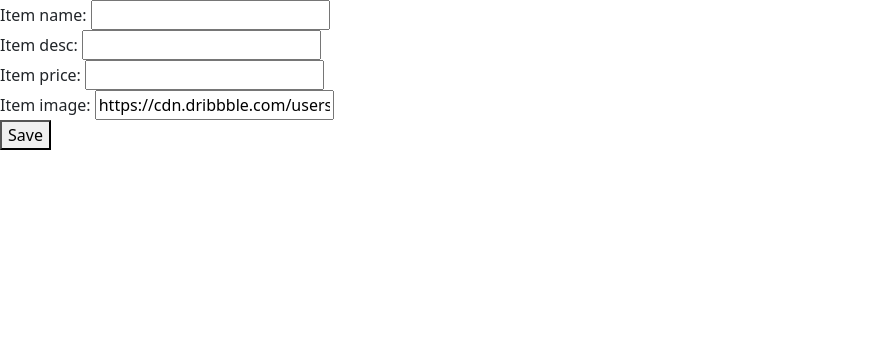
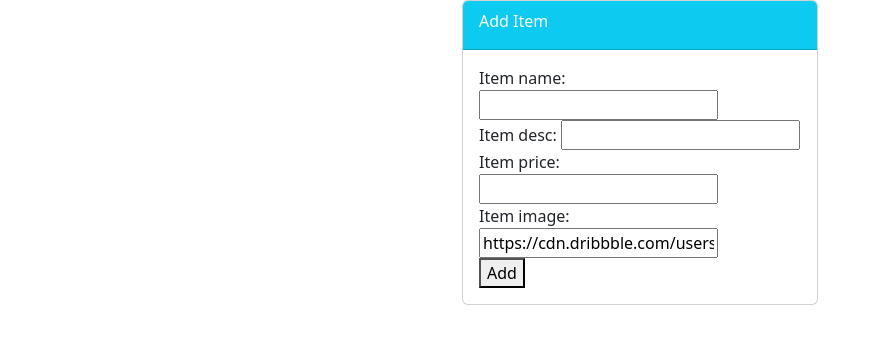
Before and after one commit to avanti-haval/Python-Django-Project, a Django app: page /food/add in a window 1280 px wide. Shown: the part 56-400 px from the top of the page, without its empty margins (0-881 px from the left). Run offline with Django 5.2, Linux system fonts and the light colour scheme.

Commit message:
Food App Day5

```diff
--- a/mysite/food/models.py
+++ b/mysite/food/models.py
@@ -1,4 +1,6 @@
 from django.db import models
+from django.contrib.auth.models import User
+from django.urls import reverse
 
 # Create your models here.
 
@@ -7,7 +9,11 @@ class Item(models.Model):
     def __str__(self):
         return self.item_name
 
+    user_name = models.ForeignKey(User,on_delete=models.CASCADE,default=1)
     item_name = models.CharField(max_length=200)
     item_desc = models.CharField(max_length=200)
     item_price = models.IntegerField()
     item_image = models.CharField(max_length=500,default="https://cdn.dribbble.com/users/1012566/screenshots/4187820/media/985748436085f06bb2bd63686ff491a5.jpg?resize=400x300&vertical=center")
+
+    def get_absolute_url(self):
+        return reverse("food:detail",kwargs={"pk": self.pk})
--- a/mysite/food/templates/food/index.html
+++ b/mysite/food/templates/food/index.html
@@ -17,6 +17,7 @@
                 <h3>{{ item.item_name }}</h3>
                 <h5>{{ item.item_desc }}</h5>
                 <h6>${{item.item_price }}</h6>
+                <h6>{{ item.user_name }} </h6>
             </div>
             <div class="col-md-2">
                 <a href="{% url 'food:detail' item.id %}" class="btn btn-success">Details</a>
--- a/mysite/food/templates/food/item-form.html
+++ b/mysite/food/templates/food/item-form.html
@@ -1,8 +1,26 @@
 {% extends 'food/base.html' %}
+
 {% block body %}
-<form method="POST">
-    {% csrf_token %}
-    {{ form }}
-    <button type="submit">Save</button>
-</form>
+
+<div class="container">
+    <div class="row">
+        <div class="col-md-4 offset-md-4">
+            <div class="card">
+                <div class="card-header text-white bg-info">
+                    <div class="card-title">
+                        Add Item
+                    </div>
+                </div>
+                <div class="card-body">
+                    <form method="POST">
+                        {% csrf_token %}
+                        {{ form }}
+                        <button class="btn-info" type="submit">Add</button>
+                    </form>
+                </div>
+            </div>
+        </div>
+    </div>
+</div>
+
 {% endblock %}
--- a/mysite/food/urls.py
+++ b/mysite/food/urls.py
@@ -4,12 +4,21 @@ from . import views
 app_name = 'food'
 urlpatterns = [
     #/food/
-    path('', views.index, name='index'),
+    # function based views
+    #path('', views.index, name='index'),
+    # class based or generic views
+    path('', views.IndexClassView.as_view(), name='index'),
     #/food/1
-    path('<int:item_id>/', views.detail,name='detail'),
+    # function based views
+    #path('<int:item_id>/', views.detail,name='detail'),
+    # class based or generic views
+    path('<int:pk>/', views.FoodDetail.as_view(),name='detail'),
     path('item/',views.item,name='item'),
     #add items
-    path('add',views.create_item,name='create_item'),
+    # function based views
+    #path('add',views.create_item,name='create_item'),
+    # class based or generic views
+    path('add',views.CreateItem.as_view(),name='create_item'),
     #edit items
     path('update/<int:id>/',views.update_item,name='update_item'),
     #delete items
--- a/mysite/food/views.py
+++ b/mysite/food/views.py
@@ -3,8 +3,11 @@ from django.http import HttpResponse
 from .models import Item
 from django.template import loader
 from .forms import ItemForm
+from django.views.generic.list import ListView
+from django.views.generic.detail import DetailView
+from django.views.generic.edit import CreateView
 
-# Create your views here.
+# function based views.
 def index(request):
     item_list = Item.objects.all()
     context = {
@@ -12,9 +15,17 @@ def index(request):
     }
     return render(request,'food/index.html',context)
 
+# class based or generic views.
+class IndexClassView(ListView):
+    model = Item
+    template_name = 'food/index.html'
+    context_object_name = 'item_list'
+
+
 def item(request):
     return HttpResponse('<h1>Item View</h1>')
 
+# function based views.
 def detail(request,item_id):
     item = Item.objects.get(pk=item_id)
     context = {
@@ -22,14 +33,28 @@ def detail(request,item_id):
     }
     return render(request,'food/detail.html',context)
 
+# class based or generic views.
+class FoodDetail(DetailView):
+    model = Item
+    template_name = 'food/detail.html'
+
+# function based views.
 def create_item(request):
     form = ItemForm(request.POST or None)
 
     if form.is_valid():
         form.save()
         return redirect('food:index')
+    return render(request,'food/item-form.html',{'form':form})
 
-    return render(request,'food/item-form.html',{'form':form})
+# class based or generic views.
+class CreateItem(CreateView):
+    model = Item
+    fields = ['item_name','item_desc','item_price','item_image']
+    template_name = 'food/item-form.html'
+    def form_valid(self,form):
+        form.instance.user_name = self.request.user
+        return super().form_valid(form)
 
 def update_item(request,id):
     item = Item.objects.get(id=id)
--- a/mysite/users/apps.py
+++ b/mysite/users/apps.py
@@ -4,3 +4,6 @@ from django.apps import AppConfig
 class UsersConfig(AppConfig):
     default_auto_field = 'django.db.models.BigAutoField'
     name = 'users'
+
+    def ready(self):
+       import users.signals
```
Also changed, not shown: mysite/food/templates/food/detail.html (+9 -1 lines), mysite/users/signals.py (added, +13 -0 lines), mysite/users/templates/users/login.html (+33 -5 lines), mysite/users/templates/users/register.html (+33 -5 lines), mysite/db.sqlite3, mysite/food/migrations/0003_item_user_name.py (added).
